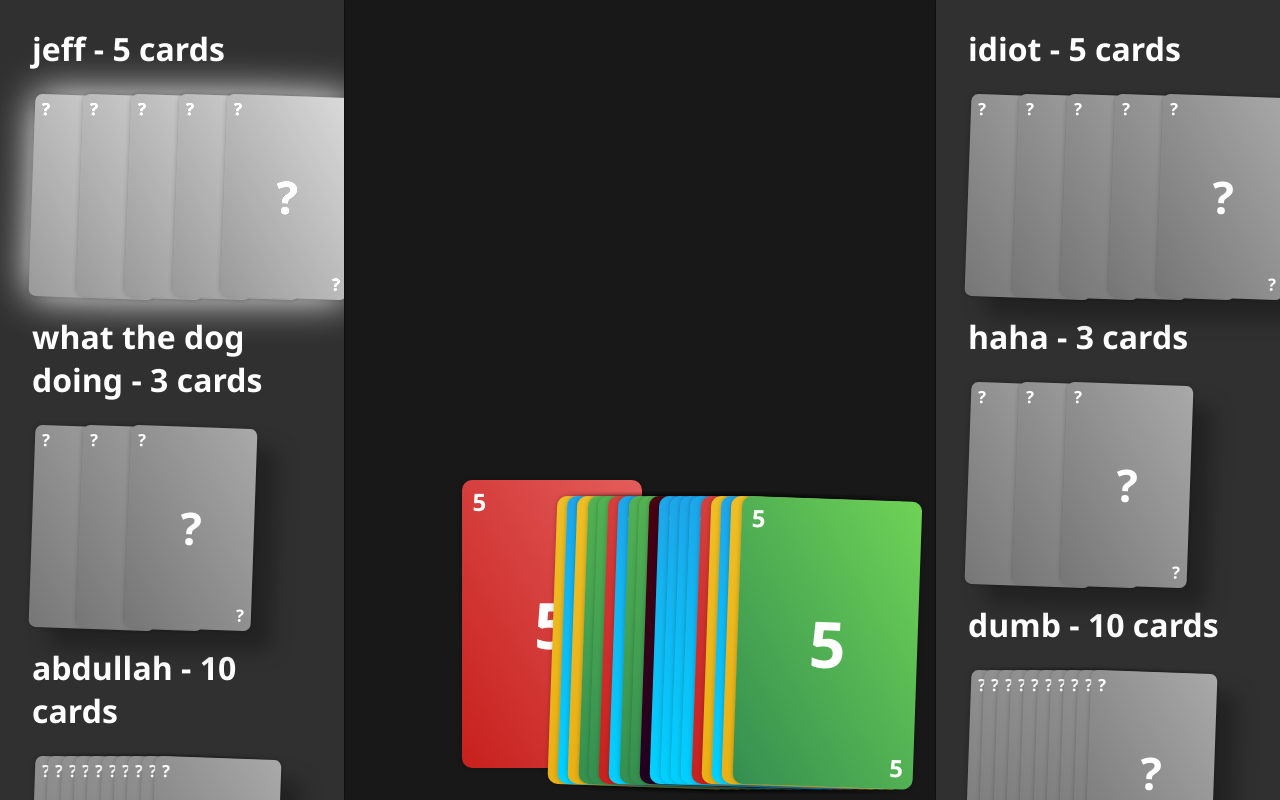
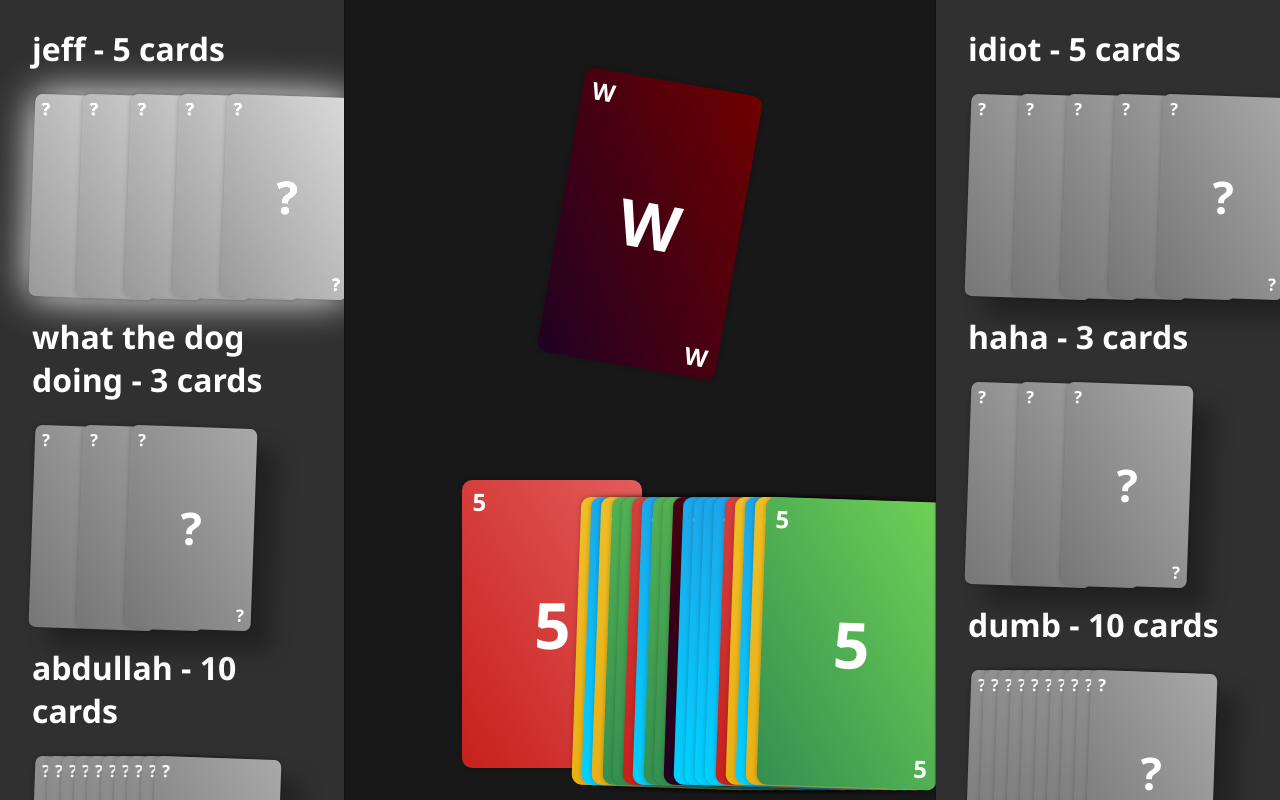
Before and after one commit to patrickledew/seis, a React (Create React App) app in the folder client/: page /decktest in a window 1280 px wide. Built offline with nearby package versions, Linux system fonts and the light colour scheme.

Commit message:
added card pile

```diff
--- a/client/src/Card.css
+++ b/client/src/Card.css
@@ -13,12 +13,15 @@
     user-select: none;
     padding-left: 10px;
     padding-right: 10px;
-    cursor: pointer;
 }
 
 .inactive .card {
     filter:saturate(0.5);
     cursor: default !important;
+}
+
+.mydeck .card {
+    cursor: pointer;
 }
 
 .card.small {
@@ -53,12 +56,12 @@
 }
 
 .card.right {
-    transform: translate(4em, 1em);
+    transform: translate(6em, 1em);
     rotate: 2deg;
 }
 
 .bump .card.right {
-    transform: translate(5em, 1em);
+    transform: translate(6.5em, 1em);
 }
 
 .card.left {
--- a/client/src/Card.js
+++ b/client/src/Card.js
@@ -1,11 +1,10 @@
 import './Card.css';
 const Card = (props) => {
-
-    return <div id={`card-${props.idx}`}className={"card " + (props.color == 'red' ? "card-red" :
+    return <div id={props.idx !== undefined ? `card-${props.idx}`: null} className={"card " + (props.color == 'red' ? "card-red" :
                 props.color == 'blue' ? "card-blue" :
                 props.color == 'green' ? "card-green" :
                 props.color == 'yellow' ? "card-yellow" :
-                "card-wildcard") + " " + (props.selected ? "selected" : "") + " " + (props.position)} style={props.cardStyle} onMouseEnter={props.onMouseEnter} onClick={props.onClick}>
+                "card-wildcard") + " " + (props.selected ? "selected" : "") + " " + (props.position ? props.position : "") + " " + (props.topCard ? "topcard" : "")} style={props.cardStyle} onMouseEnter={props.onMouseEnter} onClick={props.onClick}>
             <h2 class="first">{props.value}</h2>
             <h1>{props.value}</h1>
             <h2 class="last">{props.value}</h2>
--- /dev/null
+++ b/client/src/CardPile.css
@@ -0,0 +1,17 @@
+.cardpile {
+    position: relative;
+    top: 5em;
+    left: calc(50% - 5em);
+    width: 10em;
+    height: 18em;
+    justify-self: center;
+}
+@keyframes slidein {
+    from {
+        transform:translateY(30em);
+    }
+}
+.cardpile .card.topcard {
+    z-index: 20;
+    animation: slidein 0.5s;
+}
--- /dev/null
+++ b/client/src/CardPile.js
@@ -0,0 +1,34 @@
+import { useState, useEffect } from "react";
+import Card from "./Card";
+import "./CardPile.css";
+
+const CardPile = (props) => {
+    let [cards, updateCards] = useState(props.cards);
+    //Seeded random number generator, credit: https://www.timemox.com/en/tricks/generate-random-number-using-seed
+    function rand ( min, max, seed ) {
+        min = min || 0;
+        max = max || 1;
+        var rand;
+        if ( typeof seed === "number" ) {
+          seed = ( seed * 9301 + 49297 ) % 233280;
+          var rnd = seed / 233280;
+          var disp = Math.abs( Math.sin( seed ) );
+          rnd = ( rnd + disp ) - Math.floor( ( rnd + disp ) );
+          rand = Math.floor( min + rnd * ( max - min + 1 ) );
+        } else {
+          rand  = Math.floor( Math.random() * ( max - min + 1 ) ) + min;
+        }
+        return rand;
+      }
+
+    return <div class="cardpile">
+        {props.cards.map((card, i) => {
+            let cardRotation = `${rand(-10, 10, i*213737)}deg`;
+            if (i < props.cards.length - 10) return null;
+
+            return <Card color={card.color} value={card.value} cardStyle={{transform: `rotateZ(${cardRotation}) translateY(${i*2}px)`}} topCard={i == (props.cards.length - 1)}/>
+        })}
+    </div>
+}
+
+export default CardPile;
--- a/client/src/Deck.js
+++ b/client/src/Deck.js
@@ -7,6 +7,7 @@ import './Deck.css';
 const Deck = (props) => {
 
     const [cards, updateCards] = useState(props.cards);
+    const [canSelectCard, setCanSelectCard] = useState(true);
     const [selectedCard, setSelectedCard] = useState(null);
     const [shouldBump, setShouldBump] = useState(true);
     const [cardSound, _] = useState(new Audio());
@@ -24,19 +25,22 @@ const Deck = (props) => {
         copy.mozPreservesPitch = false;
         copy.playbackRate = Math.random() / 5 + 1;
         copy.play();
-        setSelectedCard(cardIdx);
+        if (canSelectCard) {
+            setSelectedCard(cardIdx);
+        }
         setShouldBump(true);
         setTimeout(() => setShouldBump(false), 500);
+
     }
 
-    const cardClickFn = (cardIdx) => {
+    const cardClickFn = () => {
         let copy = cardPlaySound.cloneNode(true)
         copy.mozPreservesPitch = false;
         copy.playbackRate = Math.random() / 5 + 1;
         copy.play();
-        if (!props.inactive) {
-            document.getElementById("card-"+cardIdx).classList.add("fly-away");
-            setTimeout(() => props.playCard(cardIdx), 500);
+
+        if (!props.inactive && selectedCard != null) {
+            props.playCard(selectedCard);
         }
     }
 
@@ -55,7 +59,7 @@ const Deck = (props) => {
                     let style = {left: cardOffset};
 
                     return style;
-                })()} position={i < selectedCard ? "left" : (i > selectedCard ? "right" : "")} onMouseEnter={cardMouseEnterFn.bind(this, i)} selected={i == selectedCard} onClick={cardClickFn.bind(this, i)}></Card>;
+                })()} position={i < selectedCard ? "left" : (i > selectedCard ? "right" : "")} onMouseEnter={cardMouseEnterFn.bind(this, i)} selected={i == selectedCard} onClick={cardClickFn.bind(this)}></Card>;
             }
             )}
         </div></div></div>
--- a/client/src/GameUI.css
+++ b/client/src/GameUI.css
@@ -14,6 +14,8 @@
 
 .upper {
     height: 100%;
+    display: flex;
+    flex-direction: row;
     background-color: transparent;
 }
 
--- a/client/src/GameUI.js
+++ b/client/src/GameUI.js
@@ -1,6 +1,7 @@
 import {Component} from 'react';
 import OpponentDeck from './OpponentDeck';
 import Deck from "./Deck";
+import CardPile from "./CardPile";
 import './GameUI.css';
 
 
@@ -32,6 +33,9 @@ class GameUI extends Component
                     {color: "yellow", value: "+2"},
                     {color: "green", value: "5"}
 
+                ],
+                cardPile: [
+                    {color: null, value: "W"}
                 ]
             }
         }
@@ -45,11 +49,13 @@ class GameUI extends Component
                     <OpponentDeck numCards={10} opponentName="abdullah"/>
                 </div>
             <div className="rightside">
-                <div className="upper"></div>
+                <div className="upper">
+                    <CardPile cards={this.state.gameState.cardPile}></CardPile>
+                </div>
                 <div className="lower">
                     <Deck cards={this.state.gameState.myDeck} playCard={(idx) => {
-                        this.state.gameState.myDeck.splice(idx, 1);
-                        this.setState({gameState: {myDeck: this.state.gameState.myDeck}})
+                        let theCard = this.state.gameState.myDeck.splice(idx, 1);
+                        this.setState({gameState: {myDeck: this.state.gameState.myDeck, cardPile: [...this.state.gameState.cardPile, ...theCard]}})
                     }}></Deck>
                 </div>
             </div>
```
